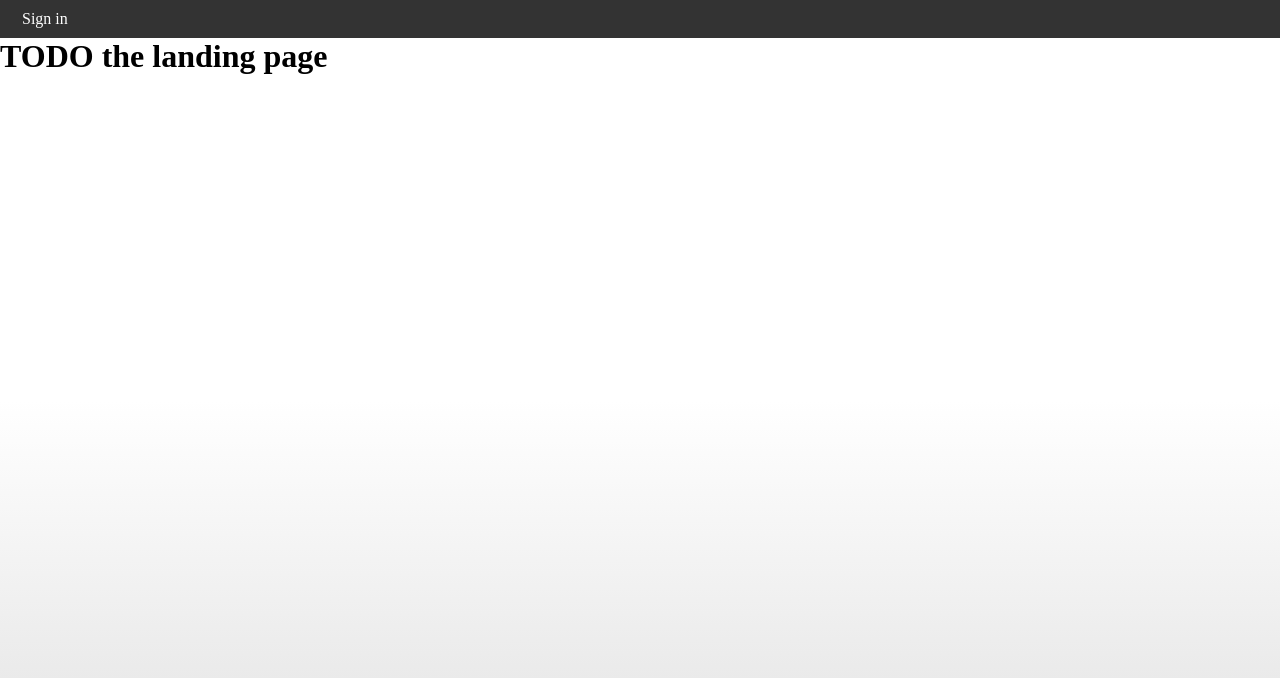
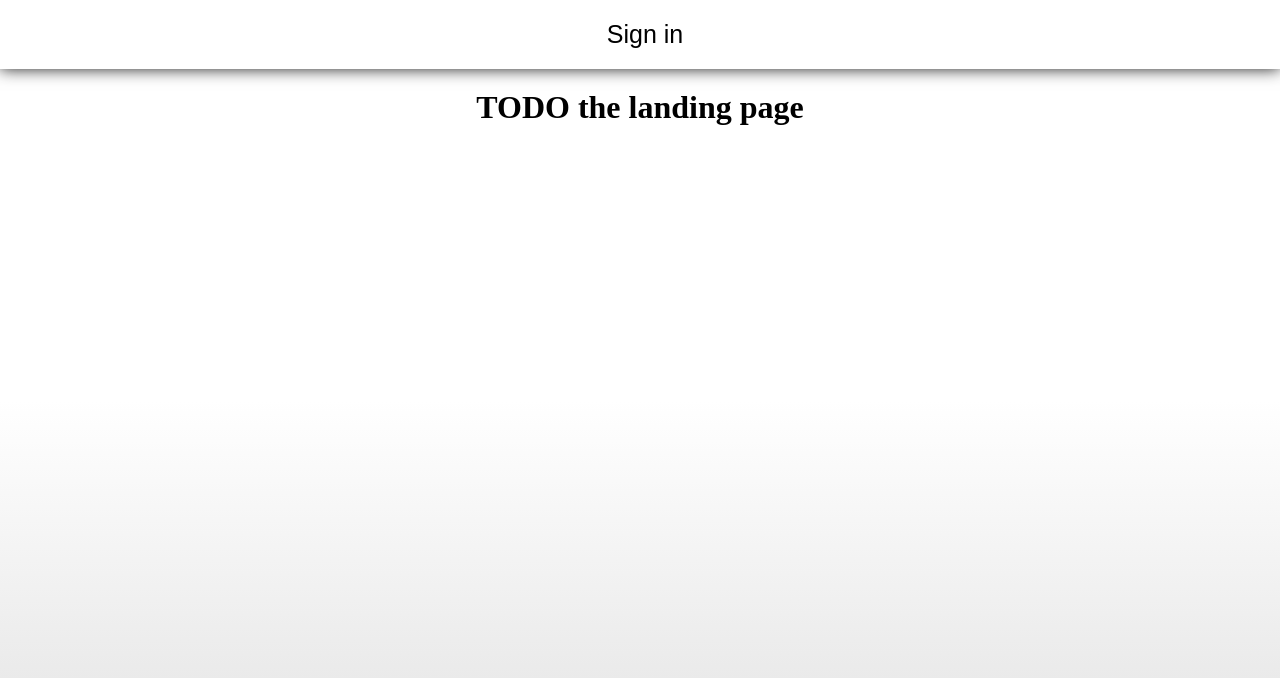
Before and after one commit to Hetul3/ProducTrax, a Next.js app: page / in a window 1280 px wide. Shown: the top 678 px of the page. Built offline with nearby package versions, Linux system fonts and the light colour scheme; no server answers; a web font is replaced by a local one.

Commit message:
navbar styling

```diff
--- a/components/navbar.js
+++ b/components/navbar.js
@@ -1,24 +1,47 @@
-import React from "react";
+import React, { useState, useEffect, useRef } from "react";
 import Link from "next/link";
 import Image from "next/image";
 import { signIn, signOut, useSession } from "next-auth/react";
+import { AiOutlineUnorderedList } from "react-icons/ai";
+import { CgTimer } from "react-icons/cg";
 
 const Navbar = () => {
   const { data: session, status } = useSession();
+  const [showTooltip, setShowTooltip] = useState(false);
+  const tooltipRef = useRef(null);
 
   const handleSignOut = async () => {
     await signOut();
-    window.location.replace("/");
+    window.location.replace("index.js");
   };
+
+  const handleProfileClick = () => {
+    setShowTooltip(!showTooltip);
+  };
+
+  useEffect(() => {
+    const handleOutsideClick = (event) => {
+      if (tooltipRef.current && !tooltipRef.current.contains(event.target)) {
+        setShowTooltip(false);
+      }
+    };
+
+    window.addEventListener("click", handleOutsideClick);
+
+    return () => {
+      window.removeEventListener("click", handleOutsideClick);
+    };
+  }, []);
 
   return (
     <nav className="navbar">
       <ul className="nav-links">
         {status !== "authenticated" && (
+          <div className="sign-in-container">
+            <Link href="/api/auth/signin">
               <li className="nav-item">
-            <Link href="/api/auth/signin">
                 <span
-                className="nav-link"
+                  className="nav-link-si"
                   onClick={(e) => {
                     e.preventDefault();
                     signIn();
@@ -26,44 +49,80 @@ const Navbar = () => {
                 >
                   Sign in
                 </span>
+              </li>
             </Link>
-          </li>
+          </div>
         )}
 
         {status === "authenticated" && session && session.user && (
           <>
+            <div className="whole-nav-container">
               <li className="nav-item">
+                <div className="nav-item-container">
+                  <Link href="/comments">
+                    <span className="nav-link">
+                      <AiOutlineUnorderedList className="list-icon" />
+                    </span>
+                  </Link>
+                </div>
+                <div className="nav-item-container">
+                  <Link href="/comments">
+                    <span className="nav-link">
+                      <CgTimer className="list-icon" />
+                    </span>
+                  </Link>
+                </div>
+              </li>
+            </div>
+            <li className="nav-item-pic">
+              <div className="profile-image-container">
+                <div
+                  className="profile-image"
+                  onClick={handleProfileClick}
+                  ref={tooltipRef}
+                >
+                  <Image
+                    className="profile-image"
+                    src={`/api/proxy-image?imageUrl=${encodeURIComponent(
+                      session.user.image
+                    )}`}
+                    width={40}
+                    height={40}
+                    alt="profile-pic"
+                  />
+                </div>
+                <div className={`tooltip ${showTooltip ? "show" : ""}`}>
+                  <div className="pic-info-container">
+                    <Image
+                      className="large-profile-pic"
+                      src={`/api/proxy-image?imageUrl=${encodeURIComponent(
+                        session.user.image
+                      )}`}
+                      width={100}
+                      height={100}
+                      alt="large-profile-pic"
+                    />
+                    <div className="info-container">
+                      <h3 className="user-name">{session.user.name}</h3>
+                      <h4 className="user-email">{session.user.email}</h4>
+                    </div>
+                  </div>
                   <Link href="/api/auth/signout">
+                    <div className="sign-out-container">
                       <span
-                  className="nav-link"
+                        className="tooltip-link"
                         onClick={(e) => {
-                    e.preventDefault();
+                          e.stopPropagation();
                           signOut();
                           handleSignOut();
                         }}
                       >
                         Sign out
                       </span>
+                    </div>
                   </Link>
-            </li>
-            <li className="nav-item">
-              <Link href="/comments">
-                <span className="nav-link">Your TODO List</span>
-              </Link>
-            </li>
-            <li className="nav-item">
-              <Link href="/comments">
-                <span className="nav-link">{session.user.name}</span>
-              </Link>
-              <Image
-              className="profile-image"
-                  src={`/api/proxy-image?imageUrl=${encodeURIComponent(
-                    session.user.image
-                  )}`}
-                  width={30}
-                  height={30}
-                  alt="profile-pic"
-                />
+                </div>
+              </div>
             </li>
           </>
         )}
--- a/pages/comments/index.js
+++ b/pages/comments/index.js
@@ -355,7 +355,6 @@ export default function CommentsPage() {
                 )}
               </Droppable>
             ) : (
-              // Render a fallback if comments array is empty
               <></>
             )}
           </DragDropContext>
--- a/pages/index.js
+++ b/pages/index.js
@@ -10,9 +10,13 @@ const inter = Inter({ subsets: ["latin"] });
 export default function Home() {
   const { data: session, status } = useSession();
 
+  const styling = {
+    textAlign: 'center',
+
+  }
   return (
     <>
-      <h1>TODO the landing page</h1>
+      <h1 style={styling}>TODO the landing page</h1>
     </>
   );
 }
--- a/styles/globals.scss
+++ b/styles/globals.scss
@@ -271,39 +271,192 @@ hr {
   height: 2px;
 }
 
-//navbar
+
+
+/* Navbar */
 .navbar {
-  background-color: #333;
-  padding: 10px;
+  background-color: #ffffff;
+  padding-left: 10px;
+  padding-right: 10px;
+  box-shadow: 0px 0px 15px rgb(33, 33, 33);
+  margin-bottom: 20px;
 }
 
+/* Navigation Links */
 .nav-links {
-  list-style: none;
+  list-style-type: none;
   display: flex;
-  justify-content: space-between;
+  gap: 15px;
   margin: 0;
   padding: 0;
+  justify-content: space-between; /* Center the .nav-item horizontally */
+  align-items: center;
+  width: calc(100vw - 20px);
+}
+
+.nav-item-container {
+  margin: 10px;
+  padding: 5px;
+  border-radius: 7px;
+  transition: 0.2s;
+}
+
+.nav-item-container:hover {
+  transform: translate(-3px, -3px);
+  box-shadow: 3px 3px 5px rgb(149, 149, 149);
+  transition: 0.2s;;
 }
 
 .nav-item {
   margin: 0;
   padding: 0;
+  display: flex;
+  flex-direction: row;
+  align-items: center;
+  transform: translate(45px);
+}
+
+.whole-nav-container {
+  width: calc(100vw - 20px);
+  display: flex;
+  justify-content: center;
+  align-items: center;
+  position: relative;
 }
 
 .nav-link {
-  color: #fff;
+  text-decoration: none;
+  color: rgb(0, 0, 0);
   cursor: pointer;
-  padding: 8px 12px;
-  border-radius: 4px;
-  transition: background-color 0.3s ease;
 }
 
-.nav-link:hover {
-  background-color: #555;
+.sign-in-container {
+  width: 100%;
+  text-align: center;
+  justify-content: center;
+  display: flex;
+  font-family: Arial, Helvetica, sans-serif;
+  font-size: 25px;
+}
+
+.nav-link-si {
+  padding-left: 10px;
+  padding-right: 10px;
+  padding-top: 5px;
+  padding-bottom: 5px;
+  margin-top: 15px;
+  margin-bottom: 15px;
+  border-radius: 5px;
+  transition: 0.2s;
+  transform: translate(-40px, 0%);
+}
+
+.nav-link-si:hover {
+  box-shadow: 2px 2px 15px rgba(0, 0, 0, 0.407);
+  background: rgba(255, 255, 255, 0);
+  transition: 0.2s;
+}
+
+/* Profile Image Container */
+.profile-image-container {
+  display: flex;
+  align-items: center;
+}
+
+.nav-item-pic {
+  display: flex;
+  align-items: center;
 }
 
 .profile-image {
   border-radius: 50%;
+  margin: auto;
+  margin-right: 10px;
+  cursor: pointer;
+}
+
+.list-icon {
+  font-size: 35px;
+}
+.tooltip {
+  position: fixed;
+  right: 0;
+  background-color: rgba(254, 254, 254, 0.874);
+  border: 1px solid #000000;
+  padding: 10px;
+  border-radius: 10px;
+  box-shadow: 0px 0px 10px rgba(0, 0, 0, 0.719);
+  opacity: 0;
+  pointer-events: none;
+  transition: opacity 0.3s ease-in-out;
+  top: 70px;
+  right: 30px;
+  width: 400px;
+  height: auto;
+}
+
+.tooltip.show {
+  opacity: 1;
+  pointer-events: auto;
+}
+
+.tooltip-link {
+  text-decoration: none;
+  color: #333;
+  font-size: 20px;
+  cursor: pointer;
+}
+
+.tooltip-link:hover {
+  text-decoration: underline;
+}
+
+.pic-info-container {
+  display: flex;
+  background: rgba(189, 189, 189, 0.096);
+  box-shadow: 0px 0px 5px rgba(0, 0, 0, 0.469);
+  padding: 10px;
+  border-radius: 10px 10px 0px 0px;
+}
+
+.info-container {
+  display: flex;
+  flex-direction: column;
+  margin-left: 20px;
+  overflow: hidden;
+  justify-content: center;
+}
+
+.large-profile-pic {
+  border-radius: 50%;
+}
+
+.user-name {
+  font-size: 40px;
+  font-family: 'Ubuntu', sans-serif;
+  margin-bottom: 5px;
+}
+
+.user-email {
+  font-family: Arial, Helvetica, sans-serif;
+  font-size: 15px;
+  color: rgba(0, 0, 0, 0.362);
+}
+
+.sign-out-container {
+  width: 100%;
+  background: rgb(255, 255, 255);
+  text-align: center;
+  padding: 10px;
+  margin-top: 10px;
+  border-radius: 0px 0px 10px 10px;
+  box-shadow: 0px 0px 10px rgba(0, 0, 0, 0.719);
+  transition: 0.2s;
+}
+
+.sign-out-container:hover {
+  background: #f7f7ff;
+  transition: 0.2s;
 }
 
 @media (prefers-color-scheme: dark) {
```
Also changed, not shown: models/mongoComments.js (line endings or trailing spaces), pages/api/comments/index.js (line endings or trailing spaces). Lines whose indentation alone changed are shown as unchanged.
